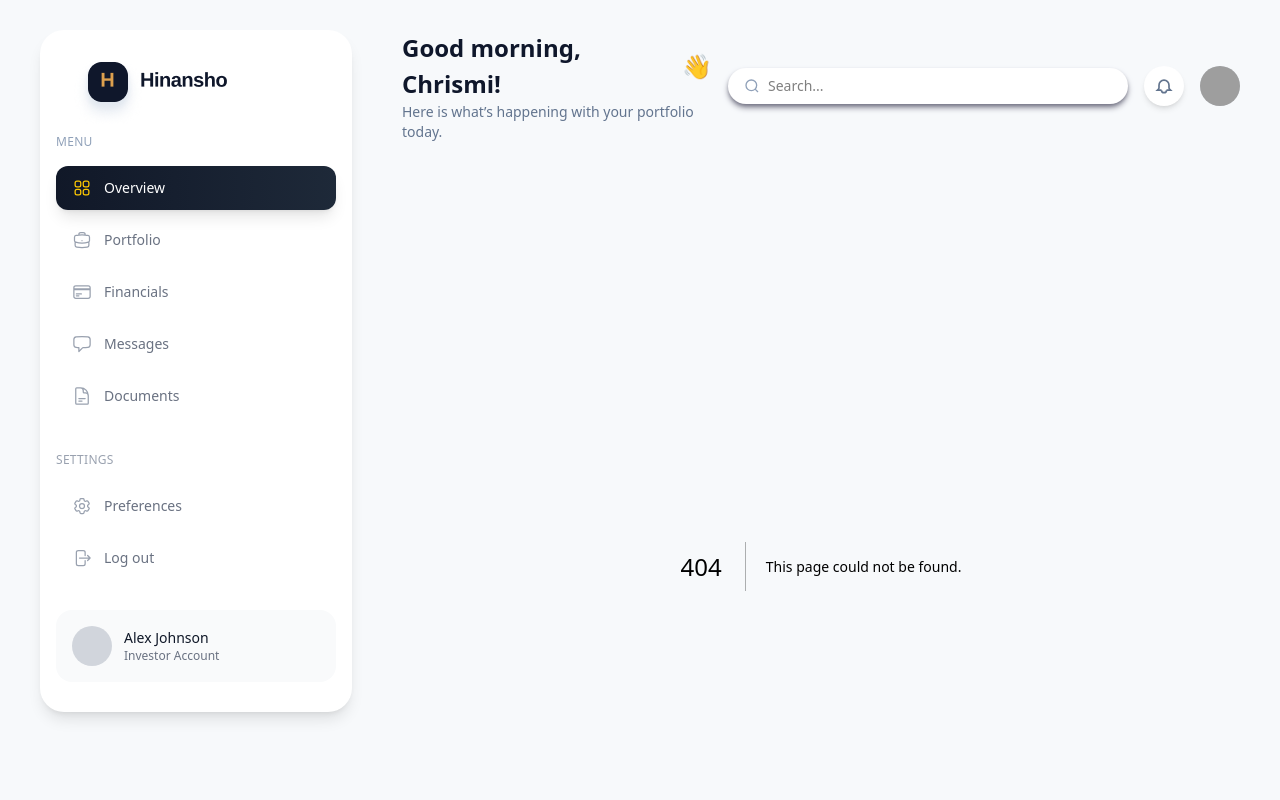
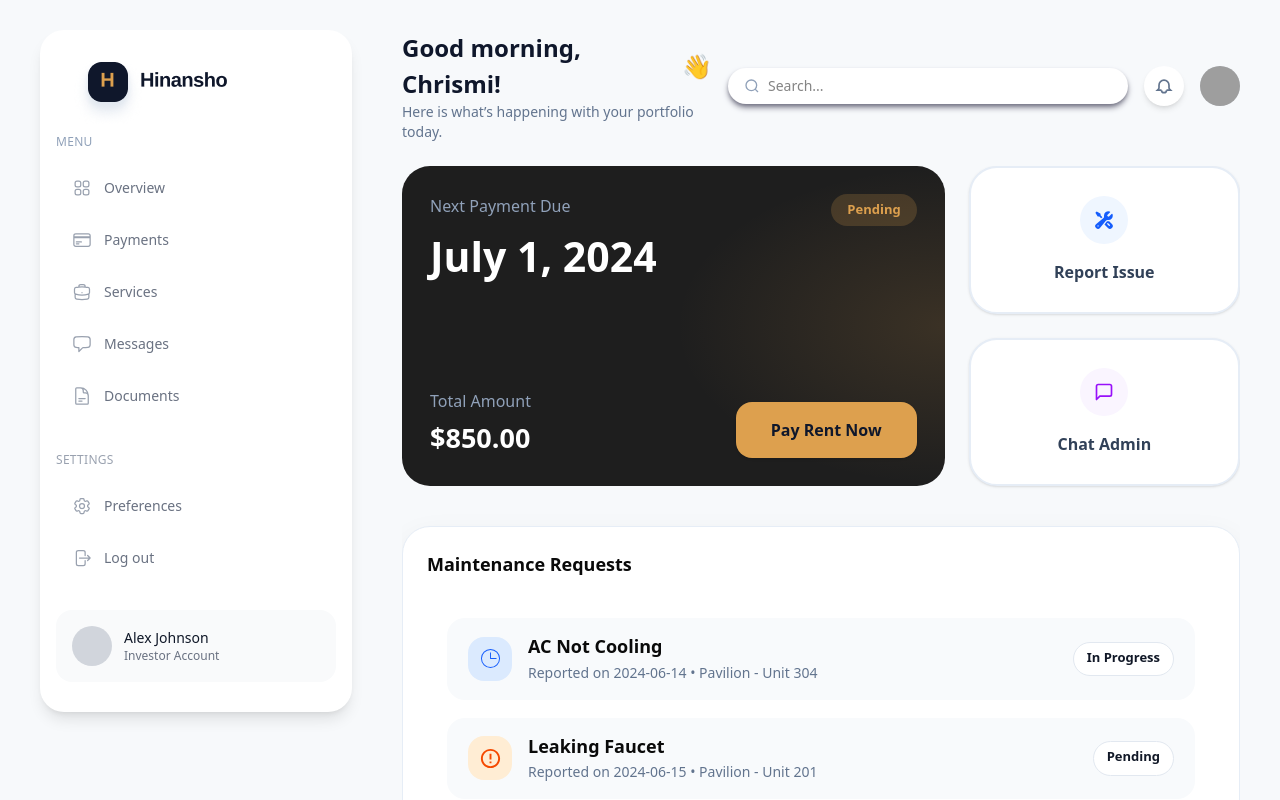
Before and after one commit to Chrismiweb/Hinansho-Client-Portal-Frontend, a Next.js app: page /tenant in a window 1280 px wide. Before the commit this address had no page. Shown: the top 800 px of the page. Built offline with nearby package versions, Linux system fonts and the light colour scheme; grey boxes are pictures that could not be loaded.

Commit message:
tenant overview page done

```diff
--- /dev/null
+++ b/src/app/tenant/page.jsx
@@ -0,0 +1,10 @@
+import OverviewPage from '@/components/tenant/overview/OverviewPage'
+import React from 'react'
+
+function page() {
+  return (
+    <OverviewPage />
+  )
+}
+
+export default page
--- a/src/components/layout/Sidebar.jsx
+++ b/src/components/layout/Sidebar.jsx
@@ -1,3 +1,4 @@
+"use client";
 import {
   Squares2X2Icon,
   BriefcaseIcon,
@@ -8,8 +9,46 @@ import {
   ArrowRightOnRectangleIcon,
 } from "@heroicons/react/24/outline";
 import Link from "next/link";
+import { usePathname } from 'next/navigation';
 
 export default function Sidebar() {
+  const pathname = usePathname(); // Get current route path
+
+  // Determine which dashboard user is on
+  const isAdmin = pathname.startsWith("/admin");
+  const istenant = pathname.startsWith("/tenant");
+  const isInvestor = pathname.startsWith("/dashboard");
+
+   // Define links based on the dashboard type
+  const getNavItems = () => {
+    if (isInvestor) {
+      return [
+        { label: "Overview", href: "/dashboard", icon: Squares2X2Icon },
+        { label: "Portfolio", href: "/dashboard/portfolio", icon: BriefcaseIcon },
+        { label: "Financials", href: "/dashboard/financials", icon: CreditCardIcon },
+        { label: "Messages", href: "/dashboard/messages", icon: ChatBubbleLeftIcon },
+        { label: "Documents", href: "/dashboard/documents", icon: DocumentTextIcon },
+      ];
+    } else if (istenant) {
+      return [
+        { label: "Overview", href: "/tenant", icon: Squares2X2Icon },
+        { label: "Payments", href: "/tenant/payments", icon: CreditCardIcon },
+        { label: "Services", href: "/tenant/services", icon: BriefcaseIcon },
+        { label: "Messages", href: "/tenant/messages", icon: ChatBubbleLeftIcon },
+        { label: "Documents", href: "/tenant/documents", icon: DocumentTextIcon },
+      ];
+    } else if (isAdmin) {
+      return [
+        { label: "Overview", href: "/admin", icon: Squares2X2Icon },
+        { label: "Payments", href: "/admin/payments", icon: CreditCardIcon },
+        { label: "Services", href: "/admin/services", icon: BriefcaseIcon },
+        { label: "Messages", href: "/admin/messages", icon: ChatBubbleLeftIcon },
+        { label: "Documents", href: "/admin/documents", icon: DocumentTextIcon },
+      ];
+    }
+    return []; // fallback for undefined routes
+  };
+
   return (
     <aside className="bg-white rounded-3xl py-7.5 px-4 flex flex-col shadow-lg">
       {/* Logo */}
@@ -25,7 +64,7 @@ export default function Sidebar() {
 
         <nav className="space-y-2">
           {/* Active */}
-          <NavItem
+          {/* <NavItem
             icon={Squares2X2Icon}
             label="Overview"
             active
@@ -35,7 +74,10 @@ export default function Sidebar() {
           <NavItem icon={BriefcaseIcon} label="Portfolio" href="/dashboard/portfolio" />
           <NavItem icon={CreditCardIcon} label="Financials" href="/dashboard/financials" />
           <NavItem icon={ChatBubbleLeftIcon} label="Messages" href="/dashboard/messages" />
-          <NavItem icon={DocumentTextIcon} label="Documents" href="/dashboard/documents" />
+          <NavItem icon={DocumentTextIcon} label="Documents" href="/dashboard/documents" /> */}
+          {getNavItems().map((item, index) => (
+            <NavItem key={index} href={item.href} label={item.label} icon={item.icon} />
+          ))}
         </nav>
       </div>
 
@@ -76,27 +118,6 @@ export default function Sidebar() {
 /* ---------------------- */
 /* Nav Item Component    */
 /* ---------------------- */
-
-// function NavItem({ icon: Icon, label, active, href }) {
-//   return (
-//     <Link
-//       href={href}
-//       className={`w-full flex items-center gap-3 px-4 py-3 rounded-xl text-sm transition
-//         ${
-//           active
-//             ? "bg-linear-to-r from-gray-900 to-gray-800 text-white shadow-lg"
-//             : "text-gray-500 hover:bg-gray-100"
-//         }`}
-//     >
-//       <Icon
-//         className={`w-5 h-5 ${
-//           active ? "text-yellow-400" : "text-gray-400"
-//         }`}
-//       />
-//       {label}
-//     </Link>
-//   );
-// }
 function NavItem({ href, icon: Icon, label, active }) {
   return (
     <Link
--- /dev/null
+++ b/src/components/tenant/overview/MaintenanceRequests.jsx
@@ -0,0 +1,74 @@
+"use client";
+
+import { CiClock2 } from "react-icons/ci";
+import { RiErrorWarningLine } from "react-icons/ri";
+import { CiCircleCheck } from "react-icons/ci";
+
+const requests = [
+  {
+    title: "AC Not Cooling",
+    meta: "Reported on 2024-06-14 • Pavilion - Unit 304",
+    status: "In Progress",
+    icon: <CiClock2 className="text-[23px] font-bold text-[#155DFC]" />,
+    iconBg: "bg-[#DBEAFE]",
+  },
+  {
+    title: "Leaking Faucet",
+    meta: "Reported on 2024-06-15 • Pavilion - Unit 201",
+    status: "Pending",
+    icon: <RiErrorWarningLine className="text-[23px] font-bold text-[#F54900]" />,
+    iconBg: "bg-[#FFEDD4]",
+  },
+  {
+    title: "Internet Outage",
+    meta: "Reported on 2024-06-10 • Pavilion - Common Area",
+    status: "Resolved",
+    icon: <CiCircleCheck className="text-[23px] font-bold text-[#00A63E]" />,
+    iconBg: "bg-[#DCFCE7]",
+  },
+];
+
+export default function MaintenanceRequests() {
+  return (
+    <section className="rounded-[28px] bg-white border border-[#E6EDF6] shadow-[0_10px_30px_rgba(15,23,42,0.06)] p-6 md:p-6">
+      <h3 className="text-[18px] font-semibold text-[#0A0A0A]">
+        Maintenance Requests
+      </h3>
+
+      <div className="mt-5 rounded-[20px] p-4 md:p-5 flex flex-col gap-[18px]">
+        {requests.map((r) => (
+          <div
+            key={r.title}
+            className="rounded-[18px] bg-[#F8FAFC] border border-white/0 px-4 md:px-5 py-4 flex items-center justify-between"
+          >
+            <div className="flex items-center gap-4">
+              <div className={`h-11 w-11 rounded-[16px] ${r.iconBg} flex items-center justify-center`}>
+                {r.icon}
+              </div>
+
+              <div>
+                <p className="text-[18px] font-semibold leading-tight">
+                  {r.title}
+                </p>
+                <p className="mt-1 text-[14px] text-[#62748E] max-w-[520px]">
+                  {r.meta}
+                </p>
+              </div>
+            </div>
+
+            <StatusPill status={r.status} />
+          </div>
+        ))}
+      </div>
+    </section>
+  );
+}
+
+function StatusPill({ status }) {
+  // all pills in the screenshot look like light grey outlines
+  return (
+    <span className="shrink-0 rounded-full border border-[#E2E8F0] bg-white px-[13px] pt-[5px] pb-[8px] text-[13px] font-bold text-[#111827]">
+      {status}
+    </span>
+  );
+}
--- /dev/null
+++ b/src/components/tenant/overview/OverviewPage.jsx
@@ -0,0 +1,18 @@
+import PaymentOverview from "./PaymentOverview";
+import MaintenanceRequests from "./MaintenanceRequests";
+
+export default function OverviewPage() {
+  return (
+    <div className=" min-h-screen flex flex-col gap-[40px] pb-[40px]">
+      {/* Payment Overview Section */}
+      <PaymentOverview
+        dueDate="July 1, 2024"
+        amount="850.00"
+        status="Pending"
+      />
+
+      {/* Maintenance Requests Section */}
+      <MaintenanceRequests />
+    </div>
+  );
+}
--- /dev/null
+++ b/src/components/tenant/overview/PaymentOverview.jsx
@@ -0,0 +1,69 @@
+"use client";
+
+import { WrenchScrewdriverIcon, ChatBubbleLeftRightIcon } from "@heroicons/react/24/solid";
+import { FiMessageSquare } from "react-icons/fi";
+
+export default function PaymentOverview() {
+  return (
+    <section className="grid grid-cols-1 lg:grid-cols-[1.8fr_0.9fr] gap-6">
+      {/* Left big card */}
+      <div className="rounded-[28px] bg-[#1E1E1E] overflow-hidden relative">
+        {/* subtle warm gradient on right */}
+        <div className="absolute inset-0 bg-[radial-gradient(90%_90%_at_100%_50%,rgba(221,160,78,0.15),transparent_55%)]" />
+
+        <div className="relative p-7 md:p-7 h-full flex flex-col justify-between min-h-[190px]">
+          <div className="flex items-start justify-between">
+            <div>
+              <p className="text-[16px] text-[#90A1B9]">Next Payment Due</p>
+              <h2 className="mt-2 text-[41px] font-semibold text-white">
+                July 1, 2024
+              </h2>
+            </div>
+
+            <span className="inline-flex items-center  rounded-full bg-[#DDA04E33] px-4 py-1.5 text-[13px] font-bold text-[#DDA04E]">
+              Pending
+            </span>
+          </div>
+
+          <div className="flex items-end justify-between">
+            <div>
+              <p className="text-[16px] text-[#90A1B9]">Total Amount</p>
+              <p className="mt-[5px] text-[27px] font-bold text-white">
+                $850.00
+              </p>
+            </div>
+
+            <button className="rounded-[16px] bg-[#DDA04E] px-[35px] py-4 text-[16px] cursor-pointer font-semibold text-[#0F172B] shadow-sm hover:opacity-95 transition">
+              Pay Rent Now
+            </button>
+          </div>
+        </div>
+      </div>
+
+      {/* Right action cards */}
+      <div className="grid grid-rows-2 gap-6">
+        <ActionCard
+          icon={<WrenchScrewdriverIcon className="h-5 w-5 text-[#155DFC]" />}
+          iconBg="bg-[#EFF6FF]"
+          label="Report Issue"
+        />
+        <ActionCard
+          icon={<FiMessageSquare className="h-5 w-5 text-[#9810FA]" />}
+          iconBg="bg-[#FAF5FF]"
+          label="Chat Admin"
+        />
+      </div>
+    </section>
+  );
+}
+
+function ActionCard({ icon, iconBg, label }) {
+  return (
+    <button className="rounded-[28px] bg-white border-[2px] border-[#E6EDF6] shadow-sm px-6 py-7 flex flex-col items-center justify-center gap-4 hover:bg-[#FBFDFF] transition">
+      <div className={`h-12 w-12 rounded-full ${iconBg} flex items-center justify-center`}>
+        {icon}
+      </div>
+      <p className="text-[16px] font-semibold text-[#314158]">{label}</p>
+    </button>
+  );
+}
```
